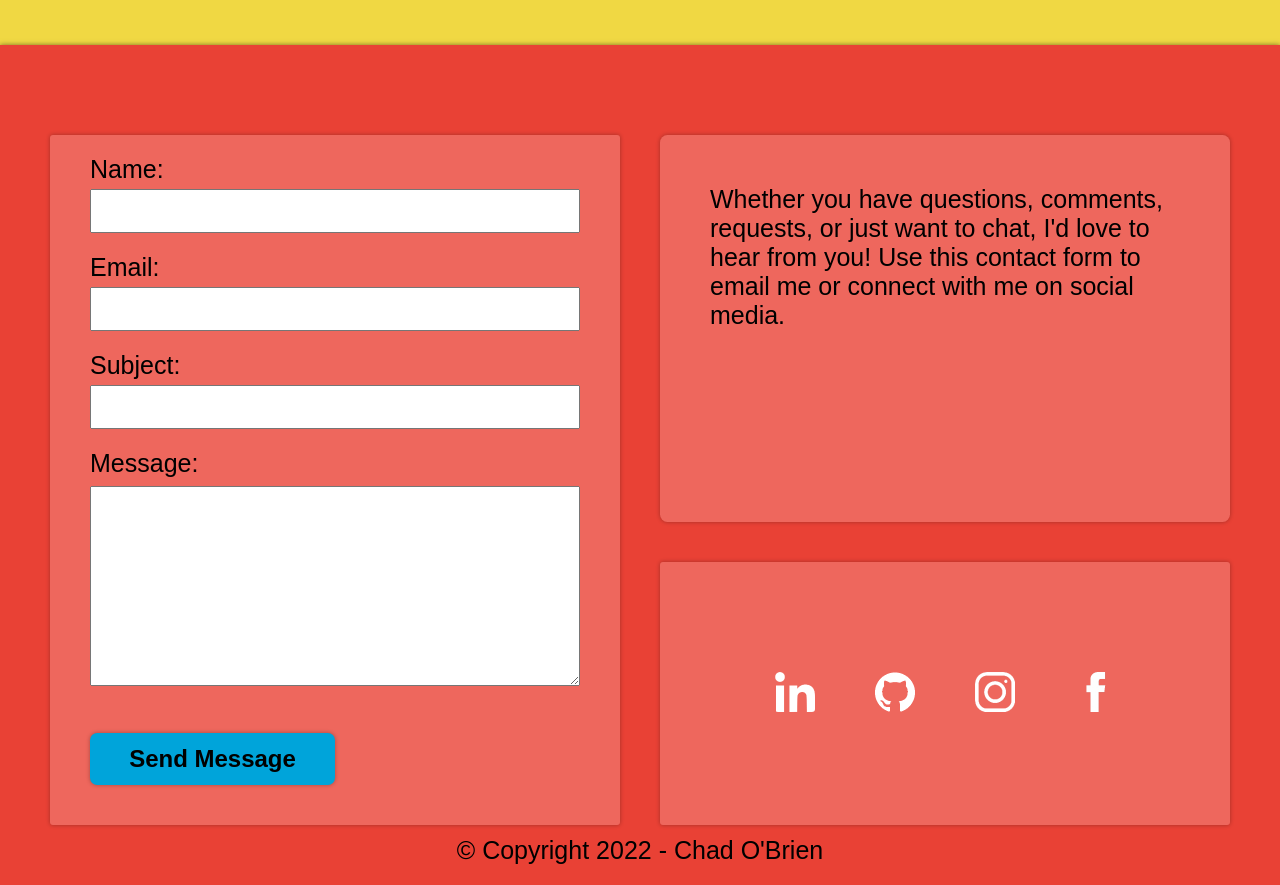
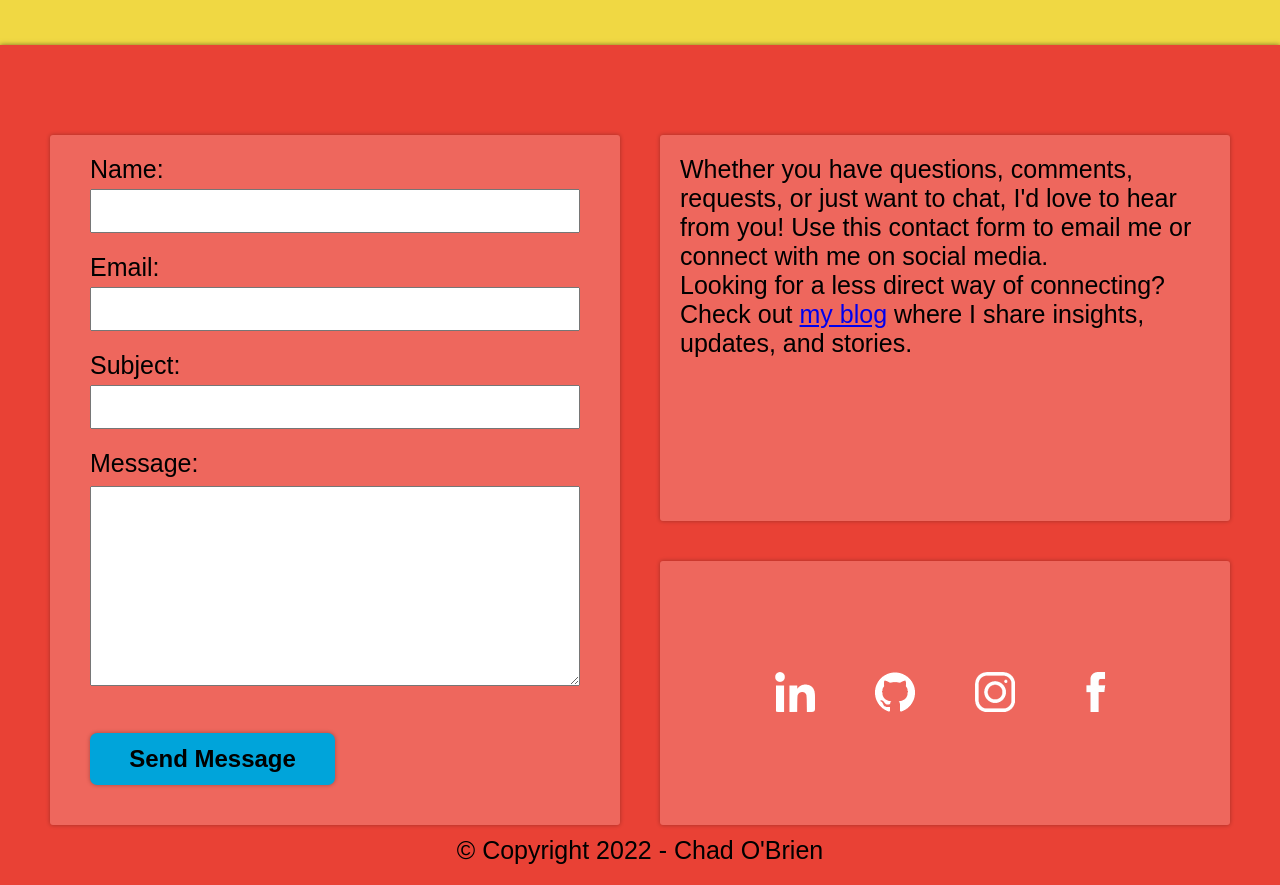
Before and after one commit to csobrien90/csobrien90.github.io, a React app: page / in a window 1280 px wide. Shown: the part 4860-5745 px from the top of the page. Built offline with nearby package versions, Linux system fonts and the light colour scheme; a web font is replaced by a local one.

Commit message:
add link to blog

```diff
--- a/src/components/Connect.tsx
+++ b/src/components/Connect.tsx
@@ -8,9 +8,15 @@ const Connect = (): JSX.Element => {
 	return(
 		<section id="connect">
 			<h2 className='sr-only'>Connect</h2>
-			<p className='connectText backgroundBox'>Whether you have questions, comments, requests, or just want to chat, I'd love to hear from you!
-				Use this contact form to email me or connect with me on social media.
-			</p>
+			<div className='connectText backgroundBox'>
+				<p>
+					Whether you have questions, comments, requests, or just want to chat, I'd love to hear from you!
+					Use this contact form to email me or connect with me on social media.
+				</p>
+				<p>
+					Looking for a less direct way of connecting? Check out <a href="/blog">my blog</a> where I share insights, updates, and stories.
+				</p>
+			</div>
 			<ContactForm />
 			<SocialMediaLinks />
 			<footer>
--- a/src/styles/experience.css
+++ b/src/styles/experience.css
@@ -117,8 +117,11 @@
 
 				img {
 					padding-block: .5rem;
-					max-height: 160px;
 					justify-self: center;
+
+					@media screen and (min-width: 768px) {
+						max-height: 160px;
+					}
 				}
 			}
 		}
```
